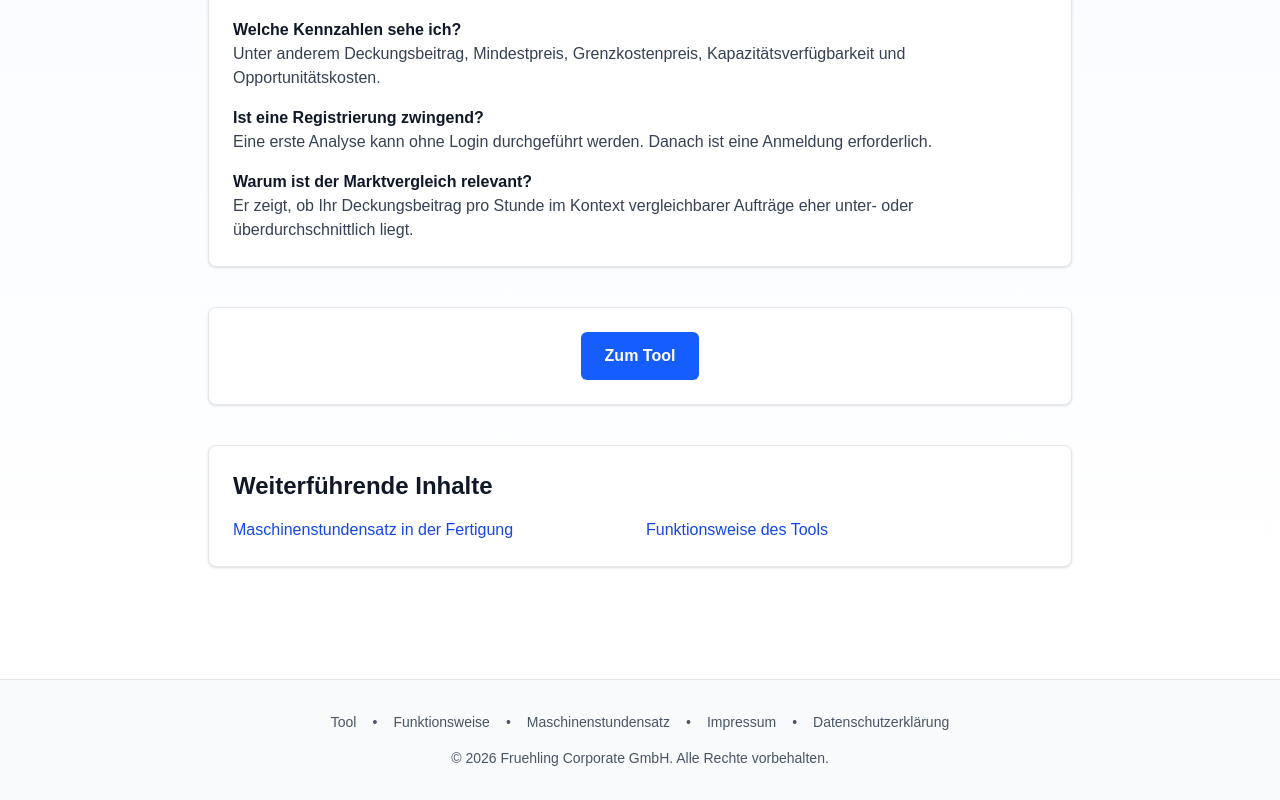
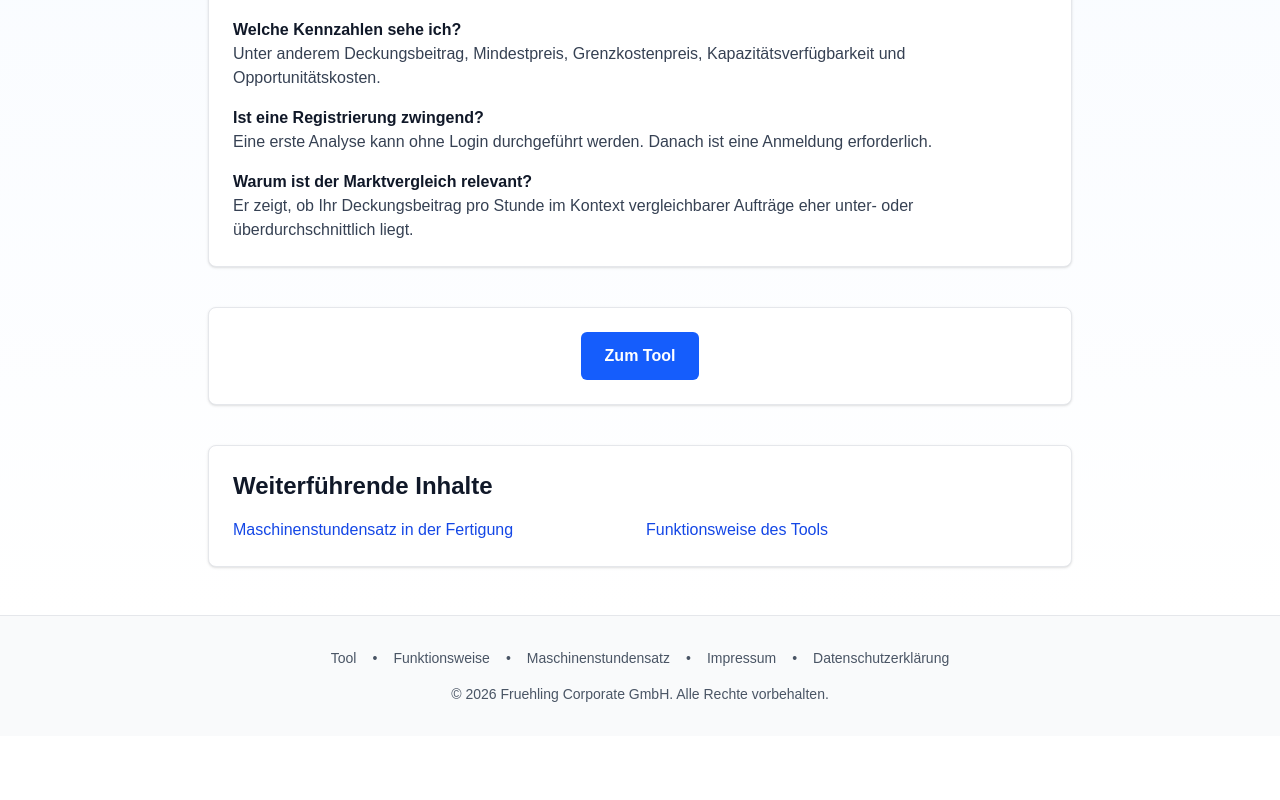
Before and after one commit to carlfruehling/Production-Profit-Tool, a Next.js app: page / in a window 1280 px wide. Shown: the part 1256-2056 px from the top of the page. After the commit the page ends 1992 px from the top, so only its background shows below. Built offline with nearby package versions, Linux system fonts and the light colour scheme; no server answers.

Commit message:
Remove footer top margin above site footer

```diff
--- a/src/components/SiteFooter.tsx
+++ b/src/components/SiteFooter.tsx
@@ -2,7 +2,7 @@ import Link from 'next/link';
 
 export default function SiteFooter() {
   return (
-    <footer className="bg-gray-50 border-t border-gray-200 mt-16">
+    <footer className="bg-gray-50 border-t border-gray-200">
       <div className="max-w-4xl mx-auto px-4 py-8 text-center text-sm text-gray-600">
         <div className="mb-4 space-x-4">
           <Link href="/tool" className="hover:text-blue-600">
```
